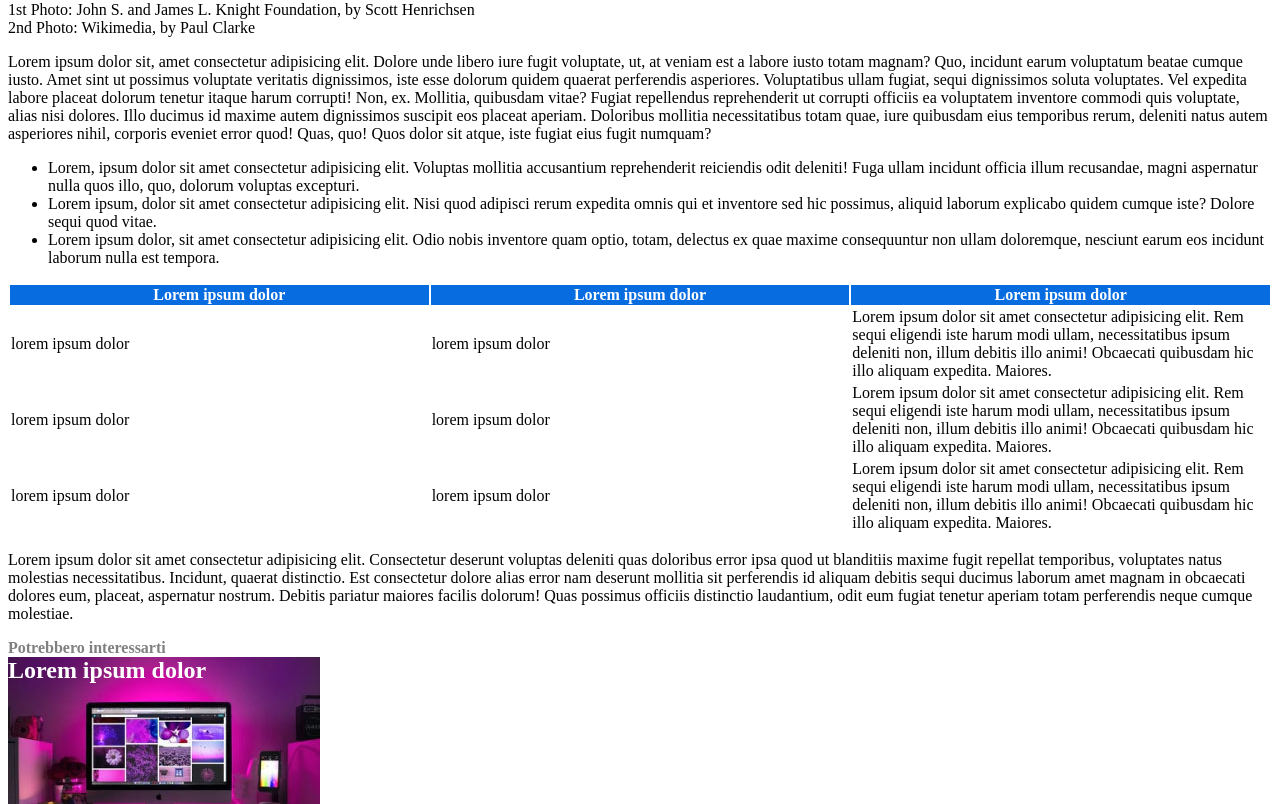
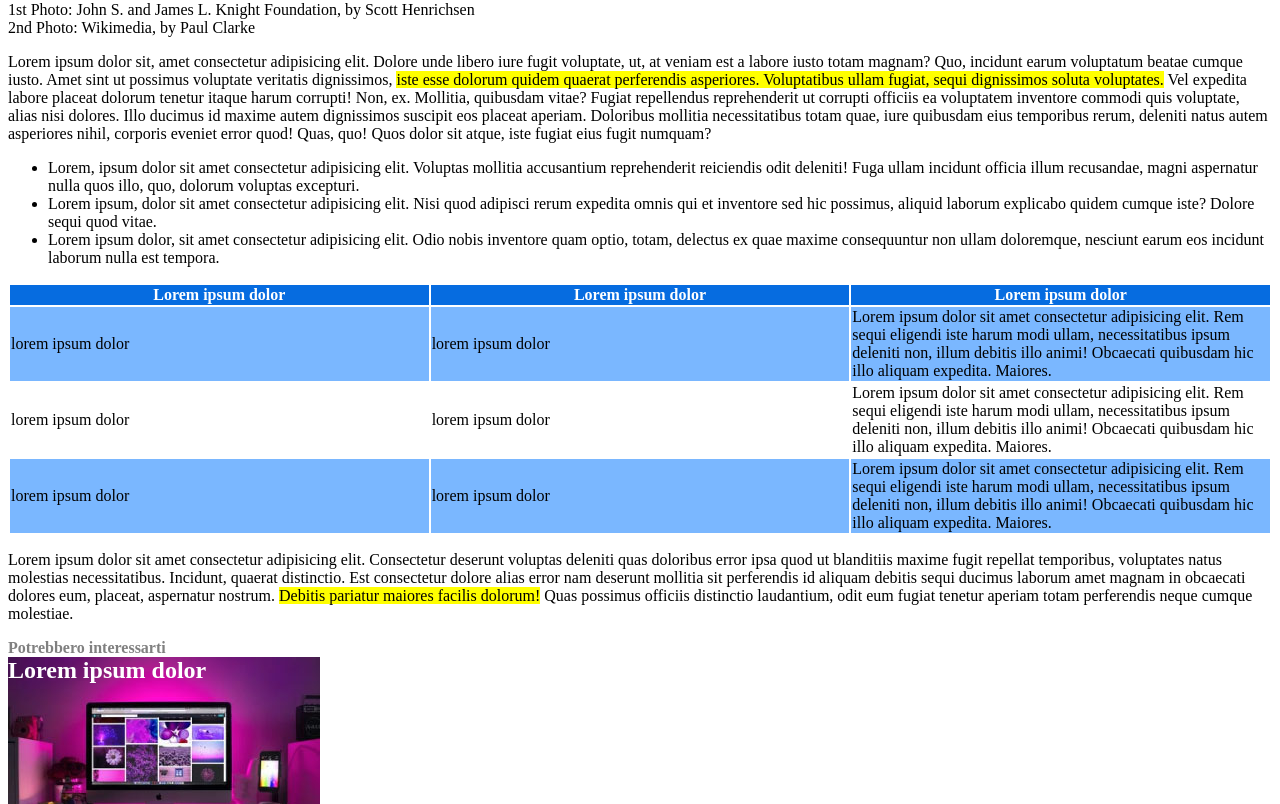
Before and after one commit to DiceglieA/html-css-booleaner, a plain HTML site: page index.html in a window 1280 px wide. Shown: the part 567-1371 px from the top of the page. Drawn offline with Linux system fonts and the light colour scheme.

Commit message:
modifiche finali

```diff
--- a/css/style.css
+++ b/css/style.css
@@ -24,7 +24,7 @@ section div{
     color: #7AB7FF;
 }
 
-.evideziatore{
+.evidenziatore{
     background-color: yellow;
 }
 thead {
@@ -37,8 +37,9 @@ td {
     width: 25%;
 
 }
-.class {
-    column-span: 2;
+
+.blu {
+    background-color: #7AB7FF;
 }
 
 
--- a/index.html
+++ b/index.html
@@ -51,7 +51,7 @@
                 </tr>
             </thead>
             <tbody>
-                   <tr>
+                   <tr class="blu">
                     <td>lorem ipsum dolor</td>
                     <td>lorem ipsum dolor</td>
                     <td>Lorem ipsum dolor sit amet consectetur adipisicing elit. Rem sequi eligendi iste harum modi ullam, necessitatibus ipsum deleniti non, illum debitis illo animi! Obcaecati quibusdam hic illo aliquam expedita. Maiores.</td>
@@ -61,7 +61,7 @@
                     <td>lorem ipsum dolor</td>
                     <td>Lorem ipsum dolor sit amet consectetur adipisicing elit. Rem sequi eligendi iste harum modi ullam, necessitatibus ipsum deleniti non, illum debitis illo animi! Obcaecati quibusdam hic illo aliquam expedita. Maiores.</td>
                    </tr>
-                   <tr>
+                   <tr class="blu">
                     <td>lorem ipsum dolor</td>
                     <td>lorem ipsum dolor</td>
                     <td>Lorem ipsum dolor sit amet consectetur adipisicing elit. Rem sequi eligendi iste harum modi ullam, necessitatibus ipsum deleniti non, illum debitis illo animi! Obcaecati quibusdam hic illo aliquam expedita. Maiores.</td>
@@ -70,7 +70,7 @@
         </table>
 
         <p>Lorem ipsum dolor sit amet consectetur adipisicing elit. Consectetur deserunt voluptas deleniti quas doloribus error ipsa quod ut blanditiis maxime fugit repellat temporibus, voluptates natus molestias necessitatibus. Incidunt, quaerat distinctio.
-        Est consectetur dolore alias error nam deserunt mollitia sit perferendis id aliquam debitis sequi ducimus laborum amet magnam in obcaecati dolores eum, placeat, aspernatur nostrum. Debitis pariatur maiores facilis dolorum!
+        Est consectetur dolore alias error nam deserunt mollitia sit perferendis id aliquam debitis sequi ducimus laborum amet magnam in obcaecati dolores eum, placeat, aspernatur nostrum. <span class="evidenziatore">Debitis pariatur maiores facilis dolorum!</span>
         Quas possimus officiis distinctio laudantium, odit eum fugiat tenetur aperiam totam perferendis neque cumque molestiae.
         </p>
 
```
